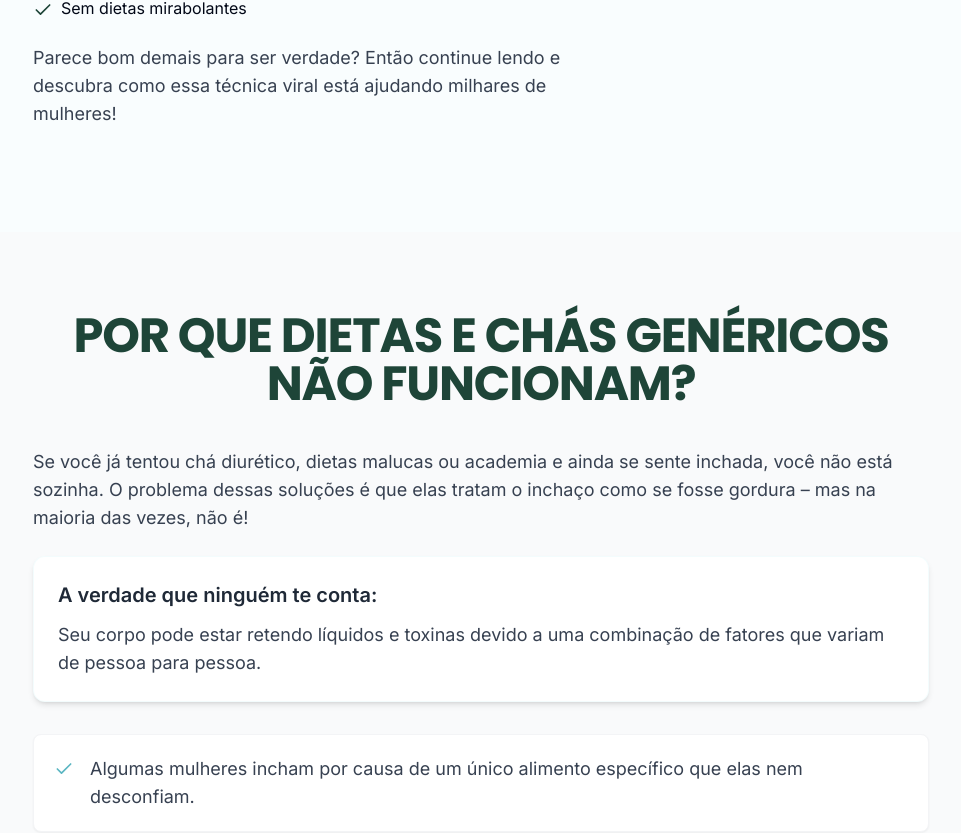
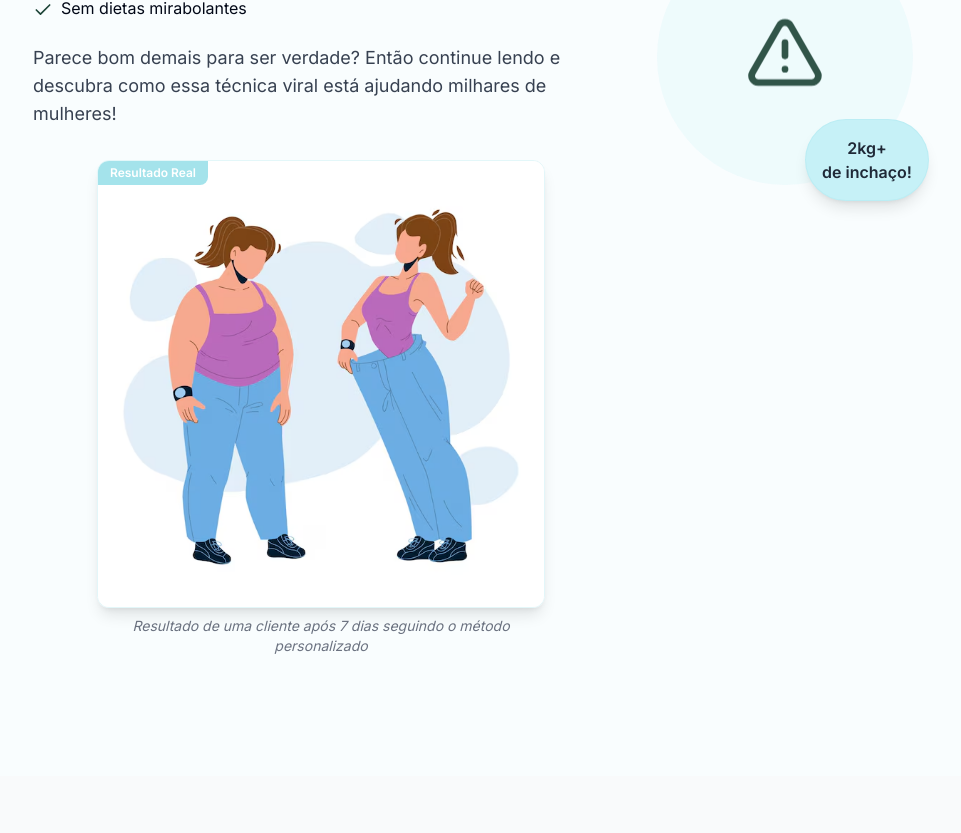
Before and after one commit to Minimalist03/desincha-facil, a React (Vite) app: page / in a window 1280 px wide. Shown: the part 927-1760 px from the top of the page, without its empty margins (159-1120 px from the left). Built offline with nearby package versions, Linux system fonts and the light colour scheme.

Commit message:
Add image to index page
Adds an image below specific text on the index page.

```diff
--- a/src/pages/Index.tsx
+++ b/src/pages/Index.tsx
@@ -1,3 +1,4 @@
+
 import React, { useEffect } from 'react';
 import Header from '@/components/Header';
 import Footer from '@/components/Footer';
@@ -84,6 +85,23 @@ const Index = () => {
                 <p className="text-lg text-gray-700 mb-6">
                   Parece bom demais para ser verdade? Então continue lendo e descubra como essa técnica viral está ajudando milhares de mulheres!
                 </p>
+
+                {/* New before/after image added here */}
+                <div className="mt-8 mb-10 mx-auto max-w-md scroll-reveal">
+                  <div className="relative rounded-xl overflow-hidden shadow-lg border border-mint/20">
+                    <img
+                      src="/lovable-uploads/81fee600-8c66-4bb5-b3de-d81ea8acd9db.png"
+                      alt="Antes e depois de mulher que reduziu o inchaço"
+                      className="w-full h-auto"
+                    />
+                    <div className="absolute top-0 left-0 bg-mint/80 text-white text-xs font-semibold py-1 px-3 rounded-br-lg">
+                      Resultado Real
+                    </div>
+                  </div>
+                  <p className="text-center text-sm text-gray-500 mt-2 italic">
+                    Resultado de uma cliente após 7 dias seguindo o método personalizado
+                  </p>
+                </div>
               </div>
 
               <div className="md:w-1/3 flex justify-center scroll-reveal">
```
Also changed, not shown: public/lovable-uploads/81fee600-8c66-4bb5-b3de-d81ea8acd9db.png (added).
